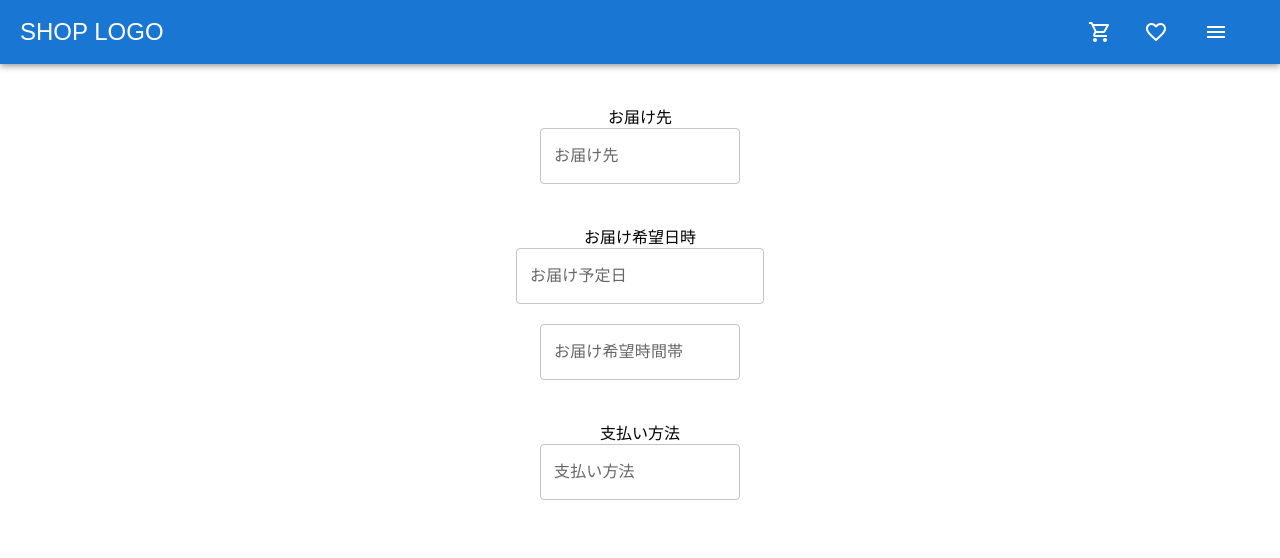
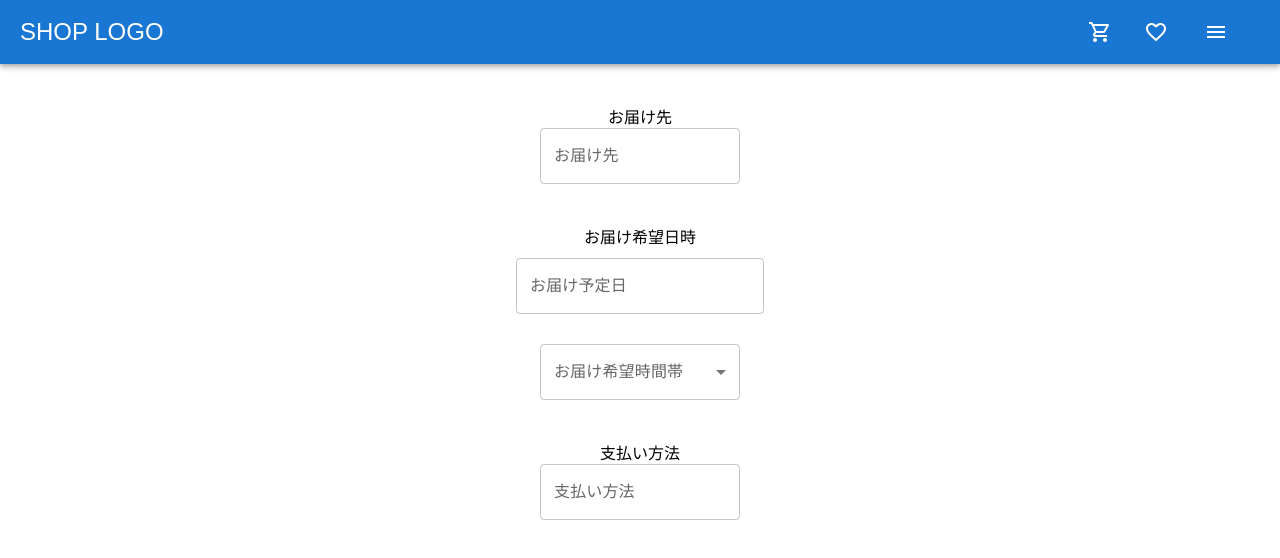
Before and after one commit to Onepiece2424/shampoo_ec_site, a React (Create React App) app in the folder frontend/: page /order in a window 1280 px wide. Shown: the top 558 px of the page. Built offline with nearby package versions, Linux system fonts and the light colour scheme.

Commit message:
feat:時間帯を選択するためのプルダウンを作成

```diff
--- a/frontend/src/components/order/Order.jsx
+++ b/frontend/src/components/order/Order.jsx
@@ -1,8 +1,10 @@
 import React from 'react'
+import { useSelector } from 'react-redux';
 import { Field, reduxForm } from 'redux-form';
 // components
 import { renderTextField } from '../modules/renderTextField';
 import DatePickerField from './DatePickerField';
+import TimePickerField from './TimePickerField';
 
 const Addressee = (props) => {
 
@@ -29,21 +31,21 @@ const Addressee = (props) => {
         <br></br>
         <div>
           <div>お届け希望日時</div>
+          <div style={{margin: '10px 0'}}>
             <Field
               name="appointed_delivery_date"
               component={DatePickerField}
               label="お届け予定日"
               placeholder="お届け予定日を入力してください。"
-            // style={{ width: 280 }}
             />
+          </div>
           <br></br>
           <div>
             <Field
               name="appointed_delivery_time"
-              component={renderTextField}
+              component={TimePickerField}
               label="お届け希望時間帯"
               placeholder="お届け希望時間帯を入力してください。"
-              style={{ width: 200 }}
             />
           </div>
         </div>
--- /dev/null
+++ b/frontend/src/components/order/TimePickerField.jsx
@@ -0,0 +1,29 @@
+import React from 'react';
+import { FormControl, InputLabel, MenuItem, Select } from '@mui/material';
+
+const availableTimeRanges = [
+  { label: '午前中', start: '00:00', end: '12:00' },
+  { label: '12:00 - 14:00', start: '12:00', end: '14:00' },
+  { label: '14:00 - 16:00', start: '14:00', end: '16:00' },
+  { label: '16:00 - 18:00', start: '16:00', end: '18:00' },
+  { label: '18:00 - 20:00', start: '18:00', end: '20:00' }
+];
+
+const TimePickerField = ({ input, label, meta: { touched, error } }) => (
+  <div>
+    <FormControl error={touched && !!error} style={{ width: '200px' }}>
+      <InputLabel>{label}</InputLabel>
+      <Select {...input}>
+        <MenuItem value="">選択してください</MenuItem>
+        {availableTimeRanges.map((timeRange, index) => (
+          <MenuItem key={index} value={`${timeRange.start}-${timeRange.end}`}>
+            {timeRange.label}
+          </MenuItem>
+        ))}
+      </Select>
+    </FormControl>
+    {touched && error && <span>{error}</span>}
+  </div>
+);
+
+export default TimePickerField;
```
Lines whose indentation alone changed are shown as unchanged.
